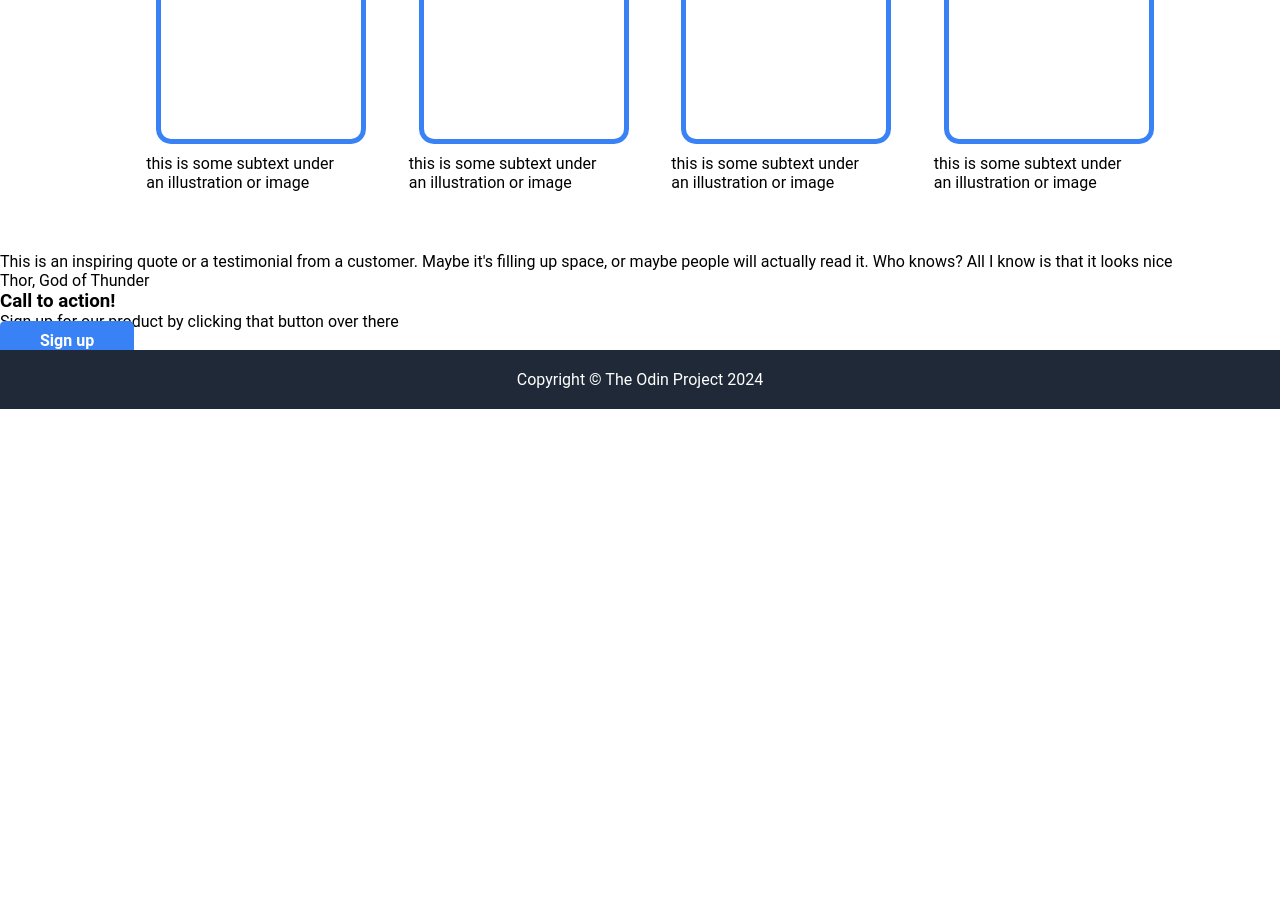
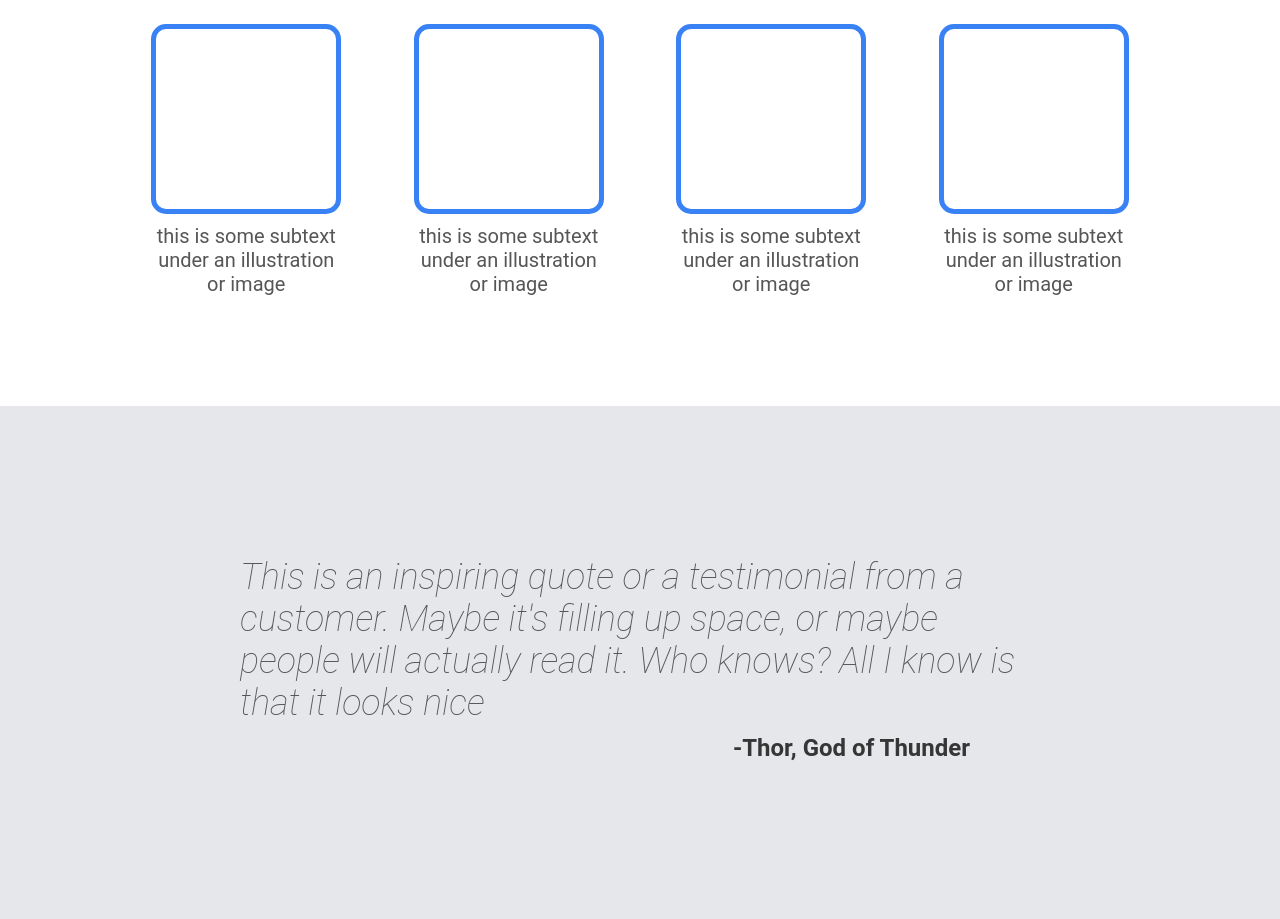
Before and after one commit to AlvinAbiliuse/landingPage, a plain HTML site: page index.html in a window 1280 px wide. Shown: the part 626-1545 px from the top of the page. Before the commit the page ends 1035 px from the top, so only its background shows below. Drawn offline with Linux system fonts and the light colour scheme.

Commit message:
completed css until section 3

```diff
--- a/index.html
+++ b/index.html
@@ -30,33 +30,33 @@
 		<div class="info-container">
 			<div class="info-image">
 				<div id="info-item"></div>
-				<p>this is some subtext under an illustration or image</p>
+				<p class="subtext">this is some subtext under an illustration or image</p>
 			</div>
 
 			<div class="info-image">
 				<div id="info-item"></div>
-				<p>this is some subtext under an illustration or image</p>
+				<p class="subtext">this is some subtext under an illustration or image</p>
 			</div>
 
 			<div class="info-image">
 				<div id="info-item"></div>
-				<p>this is some subtext under an illustration or image</p>
+				<p class="subtext">this is some subtext under an illustration or image</p>
 			</div>
 
 			<div class="info-image">
 				<div id="info-item"></div>
-				<p>this is some subtext under an illustration or image</p>
+				<p class="subtext">this is some subtext under an illustration or image</p>
 			</div>
 
 		</div>
 	</div>
 
 	<div id="section-three">
-		<p>This is an inspiring quote or a testimonial from a
+		<p class="quote-text">This is an inspiring quote or a testimonial from a
 			customer. Maybe it's filling up space, or maybe people
 			will actually read it. Who knows? All I know is that it
 			looks nice</p>
-		<p class="credits">Thor, God of Thunder</p>
+		<p class="credits">-Thor, God of Thunder</p>
 	</div>
 	<div id="section-four">
 		<div id="banner">
@@ -69,7 +69,7 @@
 		</div>
 	</div>
 	<div id="footer">
-		<p>Copyright &copy; The Odin Project 2024</p>
+		<p>Copyright &copy; Alvin Abiliuse 2024</p>
 	</div>
 	</body>
 </html>
--- a/styles.css
+++ b/styles.css
@@ -37,6 +37,7 @@ a {
 	width: 1050px;
 	justify-content: space-between;
 	margin-bottom: 20px;
+	flex-wrap: wrap;
 }
 
 #hero-page {
@@ -47,6 +48,7 @@ a {
 	justify-content: space-between;
 	align-items: center;
 	margin: 40px;
+	flex-grow: 1;
 }
 
 #hero-image {
@@ -97,12 +99,17 @@ ul {
 	font-weight: bold;
 }
 
+.btn:hover {
+	background: #3d9eff;
+}
+
 #section-two {
 	display: flex;
 	flex-direction: column;
 	align-items: center;
 	height: 600px;
-	padding: 50px;
+	padding: 100px;
+	gap: 30px;
 }
 
 .info-container {
@@ -110,6 +117,13 @@ ul {
 	flex-direction: row;
 	width: 1050px;
 	justify-content: space-around;
+	flex-wrap: wrap;
+}
+
+.info-header {
+	font-size: 36px;
+	font-weight: 1000;
+	color: #1F2937;
 }
 
 .info-image {
@@ -117,14 +131,50 @@ ul {
 	flex-direction: column;
 	width: 200px;
 	padding: 10px;
+	align-items: center;
+	text-align: center;
+	gap: 10px;
 }
 
 #info-item {
-	width: 200px;
-	height: 200px;
+	width: 180px;
+	height: 180px;
 	border: 5px solid #3882F6;
 	border-radius: 15px;
 	flex-shrink: 0;
-	margin: 10px;
+}
+
+.subtext {
+	width: 180px;
+	font-size: 20px;
+	color: #565656;
+}
+
+#section-three {
+	display: flex;
+	flex-direction: column;
+	padding: 150px 300px;
+	background: #E5E7EB;
+	align-items: center;
 
 }
+
+.quote-text {
+	color: #565656;
+	font-size: 36px;
+	font-weight: lighter;
+	font-style: italic;
+	width: 800px;
+}
+
+.credits {
+	color: #363636;
+	font-size: 24px;
+	padding: 10px;
+	margin-left: auto;
+	font-weight: bold;
+}
+
+#section-four {
+
+}
```
